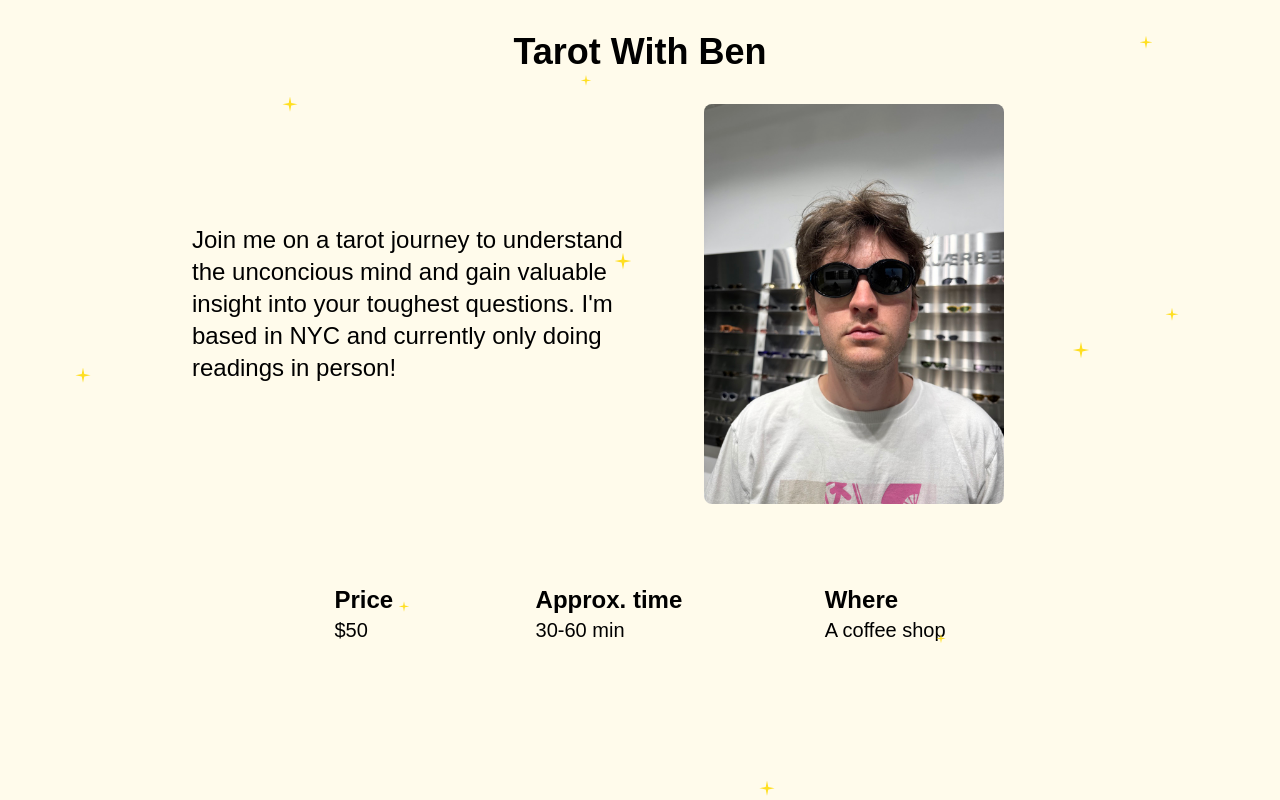
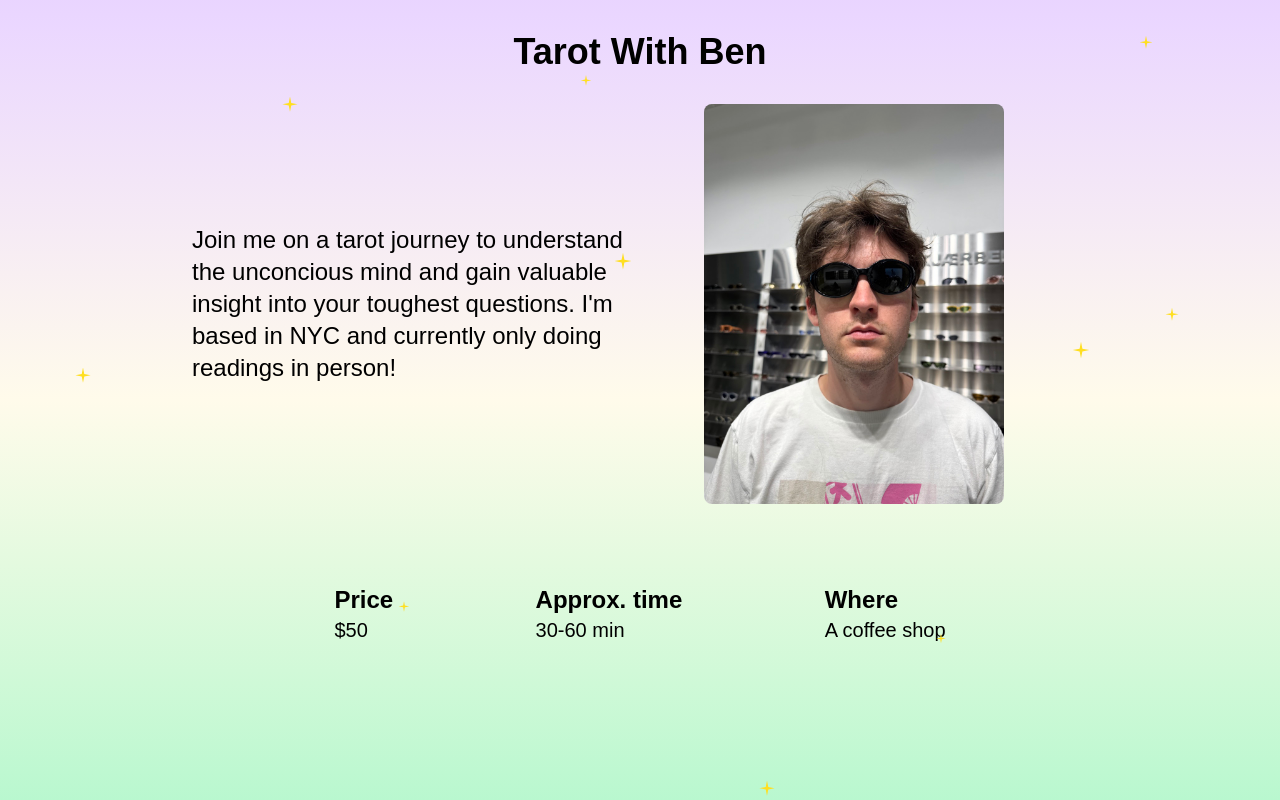
Before and after one commit to bengaaaa/tarot-site, a Next.js app: page / in a window 1280 px wide. Built offline with nearby package versions, Linux system fonts and the light colour scheme.

Commit message:
add gradient

```diff
--- a/src/app/page.js
+++ b/src/app/page.js
@@ -15,7 +15,7 @@ import SparkleEffect from "@/components/SparkleEffect";
 
 export default function Home() {
   return (
-    <div className="min-h-screen p-8 bg-amber-50 text-black">
+    <div className="min-h-screen p-8 text-black bg-gradient-to-b from-purple-200 via-amber-50 to-green-200">
       <SparkleEffect />
       <main className="max-w-4xl mx-auto">
         <h1 className="text-4xl font-bold text-center mb-8">Tarot With Ben</h1>
```
